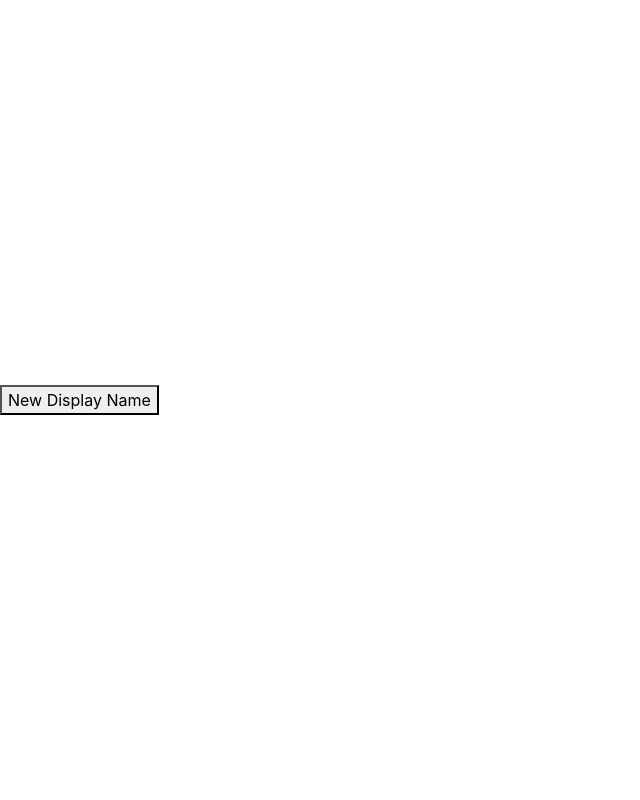
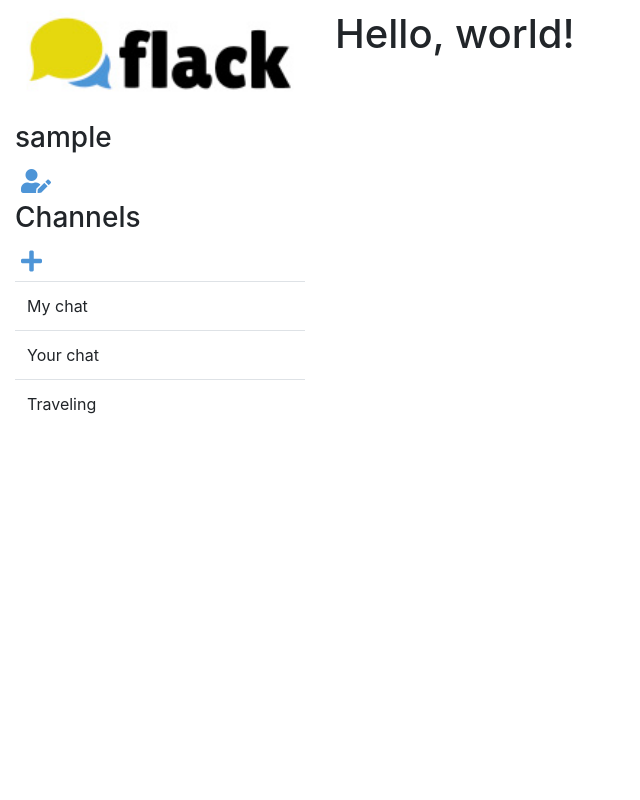
Before and after one commit to Michelle-lele/project2, a Flask app: page / in a window 1280 px wide. Shown: the whole page, without its empty margins (0-640 px from the left). Run offline with Flask 2, Linux system fonts and the light colour scheme; the visitor is signed in with stand-in values (Sample User, id 1); some libraries are stand-ins or nearby versions.

Commit message:
Basic structure of main messaging page

```diff
--- a/static/styles.css
+++ b/static/styles.css
@@ -7,10 +7,29 @@ body {
   display: -ms-flexbox;
   display: flex;
   -ms-flex-align: center;
-  align-items: center;
-  padding-top: 40px;
+  padding-top: 10px;
   padding-bottom: 40px;
   background-color: #f5f5f5;
+}
+
+body .form-signin{
+  align-items: center;
+}
+
+#logo-small{
+  width: 100%;
+  margin-bottom: 20px;
+}
+
+#channels{
+  ;
+}
+
+.icon{
+  border: none;
+  background-color: white;
+  color: #4E95D7;
+  font-size: 18pt;
 }
 
 .form-signin {
@@ -100,3 +119,17 @@ body {
     color: #777;
   }
 }
+
+/*Override Bootstrap styles*/
+
+.table-hover tbody tr:hover td, .table-hover tbody tr:hover th {
+  background-color: #4E95D7;
+  color: white;
+  font-weight: bolder;
+}
+
+/* not working */
+.table-hover, .table-hover td{
+  border-bottom: 0px solid #dee2e6 !important
+  border-top: 0px solid #4E95D7 !important
+}
--- a/templates/flack.html
+++ b/templates/flack.html
@@ -1,8 +1,40 @@
 {% extends "index.html" %}
 {% block body %}
 <body data-gr-c-s-loaded="true">
-	<form method="POST" action="/clear-name">
-		<button type="submit">New Display Name</button>
-	</form>
+	<div class="container-fluid col-md-3 col-12">
+		<div>
+			<img class="" id="logo-small" src="../static/media/logo-sm.jpg" alt="FLACK- a cs50w project">
+			<h3 class="">{{ session.get("user") }}</h3>
+			<form method="POST" action="/clear-name">
+				<button type="submit" class="icon"><i class="fas fa-user-edit"></i></button>
+			</form>
+		</div>
+		<div id="channels">
+			<h3>Channels</h3>
+			<form>
+				<button type="submit" class="icon" formaction=""><i class="fas fa-plus"></i></button>
+			</form>
+			<div id="channels-list">
+				<table class="table table-hover">
+				  <thead>
+				  </thead>
+				  <tbody>
+				    <tr>
+				      <td>My chat</td>
+				    </tr>
+				    <tr>
+				      <td>Your chat</td>
+				    </tr>
+				    <tr>
+				      <td>Traveling</td>
+				    </tr>
+				  </tbody>
+				</table>
+			</div>
+		</div>
+	</div>
+	<div class="container-fluid col-md-9 col-12">
+		<h1>Hello, world!</h1>
+	</div>
 </body>
 {% endblock %}
--- a/templates/index.html
+++ b/templates/index.html
@@ -10,10 +10,14 @@
     <!-- Bootstrap CSS -->
     <link rel="stylesheet" href="https://stackpath.bootstrapcdn.com/bootstrap/4.3.1/css/bootstrap.min.css" integrity="sha384-ggOyR0iXCbMQv3Xipma34MD+dH/1fQ784/j6cY/iJTQUOhcWr7x9JvoRxT2MZw1T" crossorigin="anonymous">
 
+	<!--Favicon-->
 	<link rel="shortcut icon" href="{{ url_for('static', filename='favicon.ico') }}"
 	type="image/x-icon">
 	<link rel="icon" href="{{ url_for('static', filename='favicon.ico') }}"
 	type="image/x-icon">
+
+	<!--FontAwsome-->
+	 <link rel="stylesheet" href="https://use.fontawesome.com/releases/v5.8.1/css/all.css" integrity="sha384-50oBUHEmvpQ+1lW4y57PTFmhCaXp0ML5d60M1M7uH2+nqUivzIebhndOJK28anvf" crossorigin="anonymous">
 	<title>FLACK &#128521;</title>
 </head>
 {% block body %}
--- a/templates/name.html
+++ b/templates/name.html
@@ -1,7 +1,7 @@
 {% extends "index.html" %}
 {% block body %}
 <body data-gr-c-s-loaded="true">
-    <form class="form-signin" method="POST" action="/display-name">
+    <form class="form-signin" method="POST" action=" {{ url_for('display_name') }}">
         <div class="text-center mb-4">
           <img class="mb-4" src="../static/media/logo.png" alt="FLACK- a cs50w project" width="200" height="200">
           <h6 class="h3 mb-3 font-weight-normal">A CS50W project!</h6>
```
Also changed, not shown: static/82c6e41b-4614-4e63-b229-4301b45c5776_200x200.png (added), static/media/logo-sm-2.png (added), static/media/logo-sm.jpg (added).
